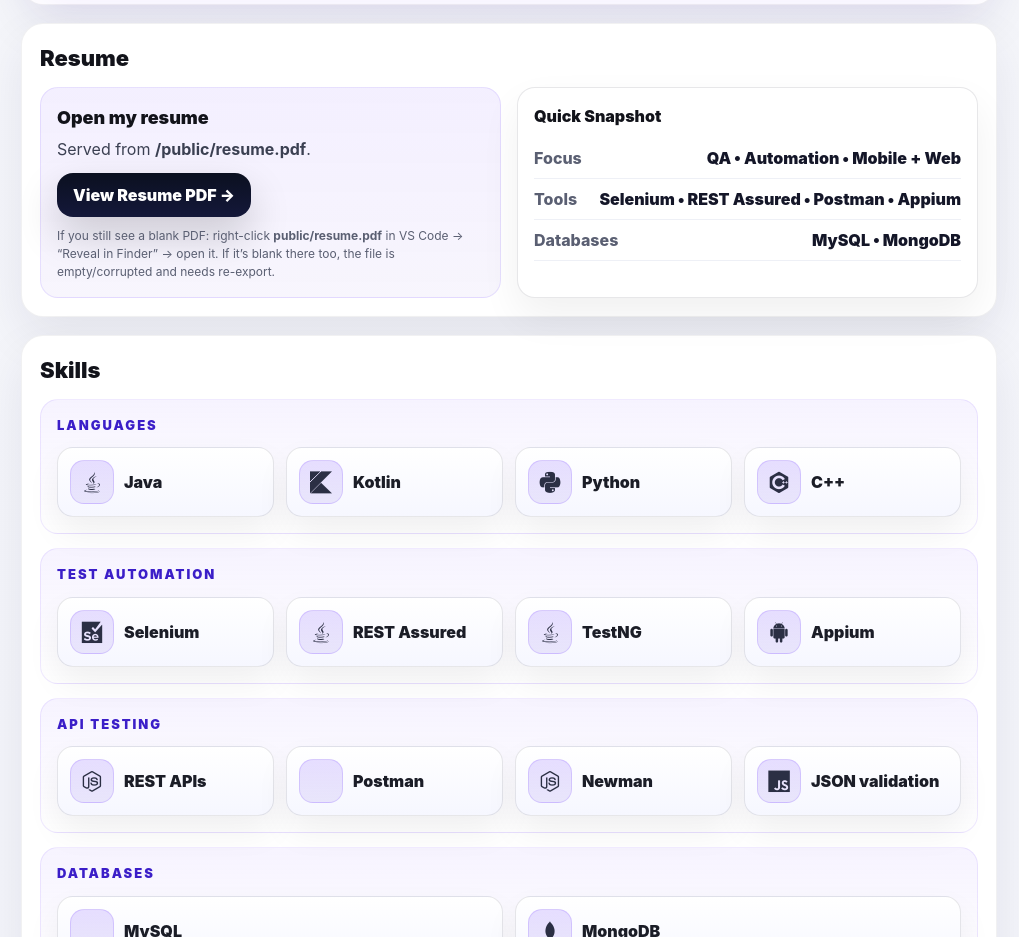
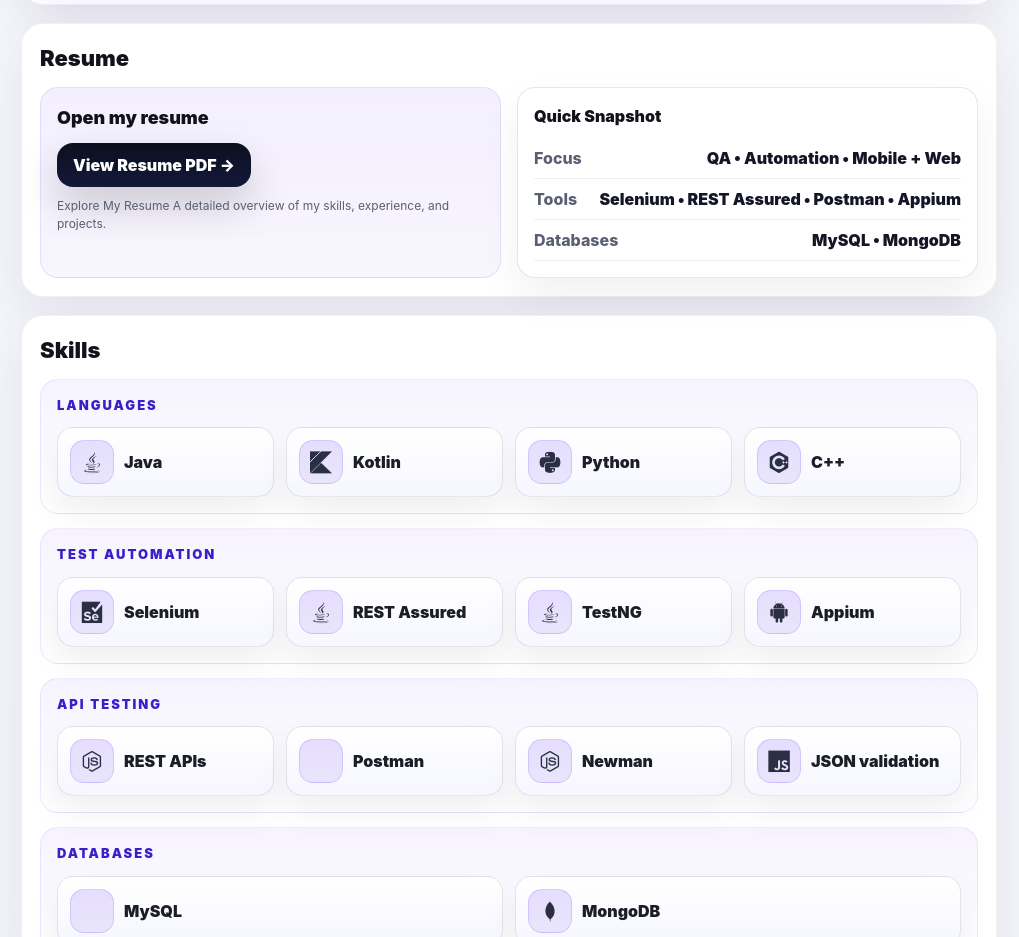
Before and after one commit to mmannat/mannat-portfolio, a React (Vite) app: page / in a window 1280 px wide. Shown: the part 1000-1937 px from the top of the page, without its empty margins (261-1280 px from the left). Built offline with nearby package versions, Linux system fonts and the light colour scheme.

Commit message:
remove resume path text

```diff
--- a/src/App.jsx
+++ b/src/App.jsx
@@ -536,7 +536,6 @@
       <div style={styles.resumeLeft}>
         <div style={styles.resumeTitle}>Open my resume</div>
         <div style={styles.resumeText}>
-          Served from <b>/public/resume.pdf</b>.
         </div>
 
         <a
@@ -551,8 +550,8 @@
 </a>
 
         <div style={styles.noteSmall}>
-          If you still see a blank PDF: right-click <b>public/resume.pdf</b> in VS Code → “Reveal in Finder” → open it.
-          If it’s blank there too, the file is empty/corrupted and needs re-export.
+          Explore My Resume
+          A detailed overview of my skills, experience, and projects.
         </div>
       </div>
 
@@ -730,7 +729,7 @@
       name: "Mannat Portfolio (this site)",
       lang: "React + Vite",
       desc: "My personal portfolio with sections, projects, contact form, and a mini arcade (Reaction + Typing PRO). Deployed on GitHub Pages.",
-      href: " https://github.com/mmannat/mannat-portfolio ",
+      href: " https://mmannat.github.io/mannat-portfolio ",
     },
     {
       name: "Great Indian Grocery — E-Commerce Redesign + QA Case Study",
```
